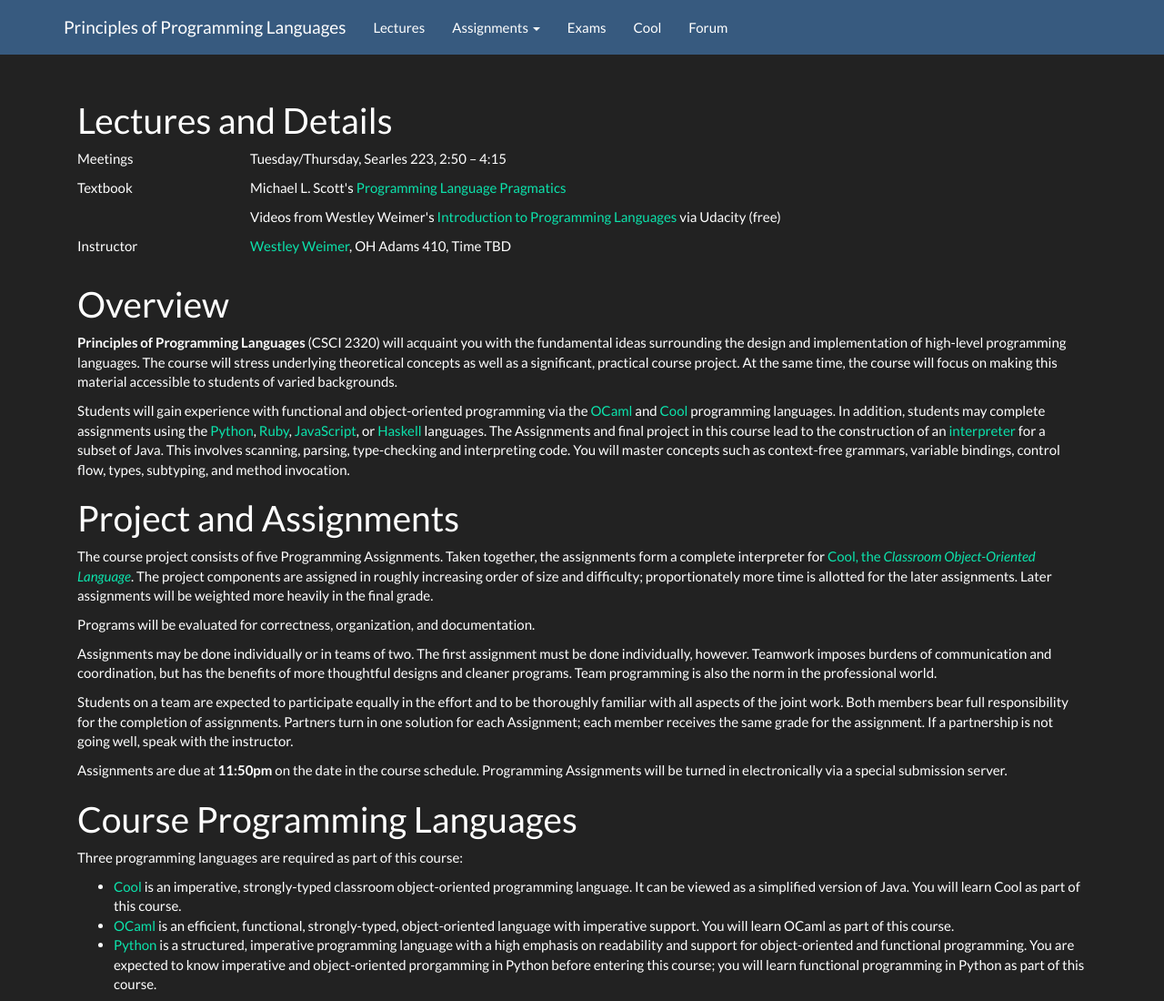
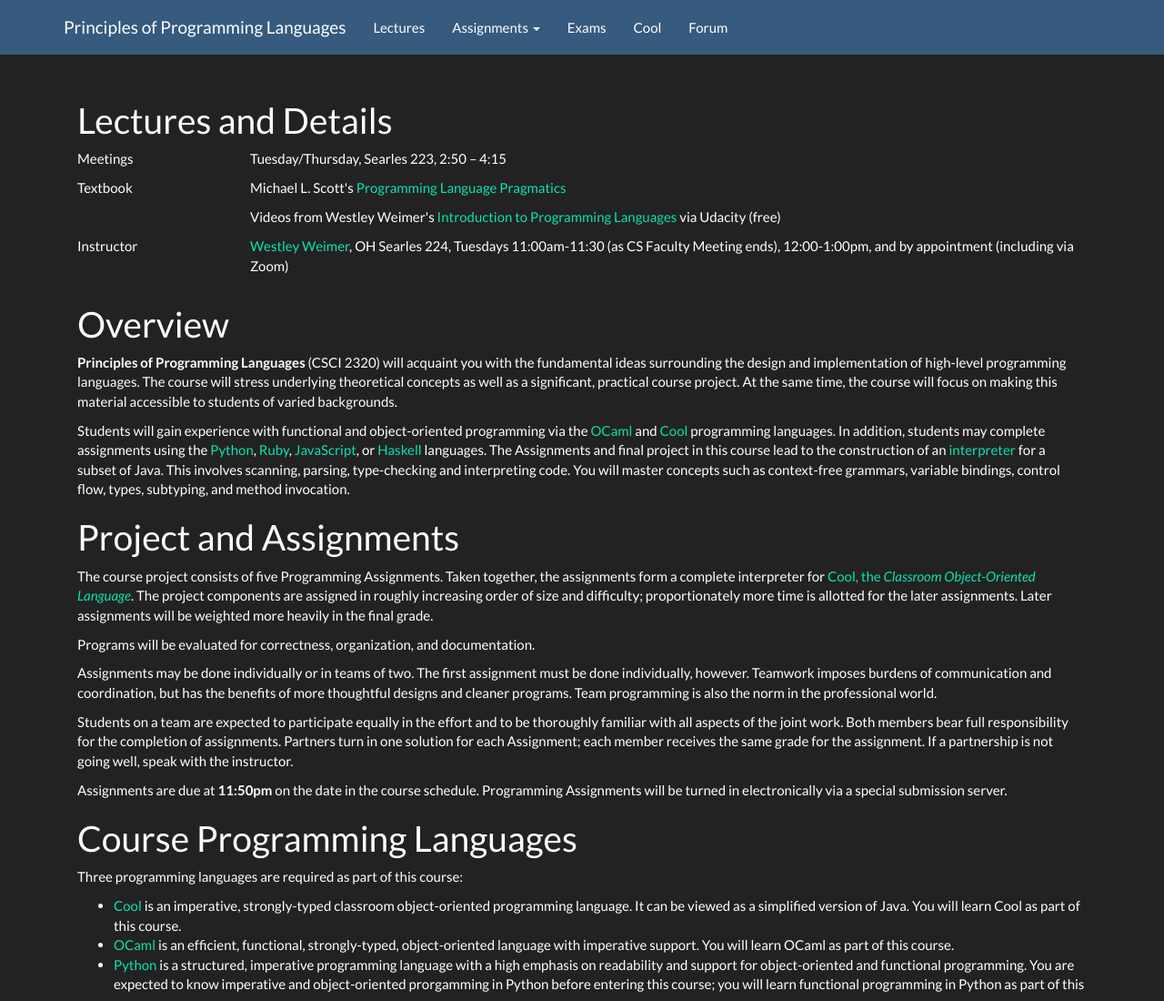
Before and after one commit to weimer/csci2320, a plain HTML site: page index.html in a window 1280 px wide. Shown: the top 1100 px of the page at 91% size. Drawn offline with nearby package versions, Linux system fonts and the light colour scheme.

Commit message:
Update index.html

```diff
--- a/index.html
+++ b/index.html
@@ -106,7 +106,7 @@
 
         <div class="col-xs-2 col-md-2">Instructor</div>
         <div class="col-xs-10 col-md-10">
-          <p> <a href="https://web.eecs.umich.edu/~weimerw/">Westley Weimer</a>, OH Adams 410, Time TBD</p>
+          <p> <a href="https://web.eecs.umich.edu/~weimerw/">Westley Weimer</a>, OH Searles 224, Tuesdays 11:00am-11:30 (as CS Faculty Meeting ends), 12:00-1:00pm, and by appointment (including via Zoom)</p>
         </div>
 
 
```
